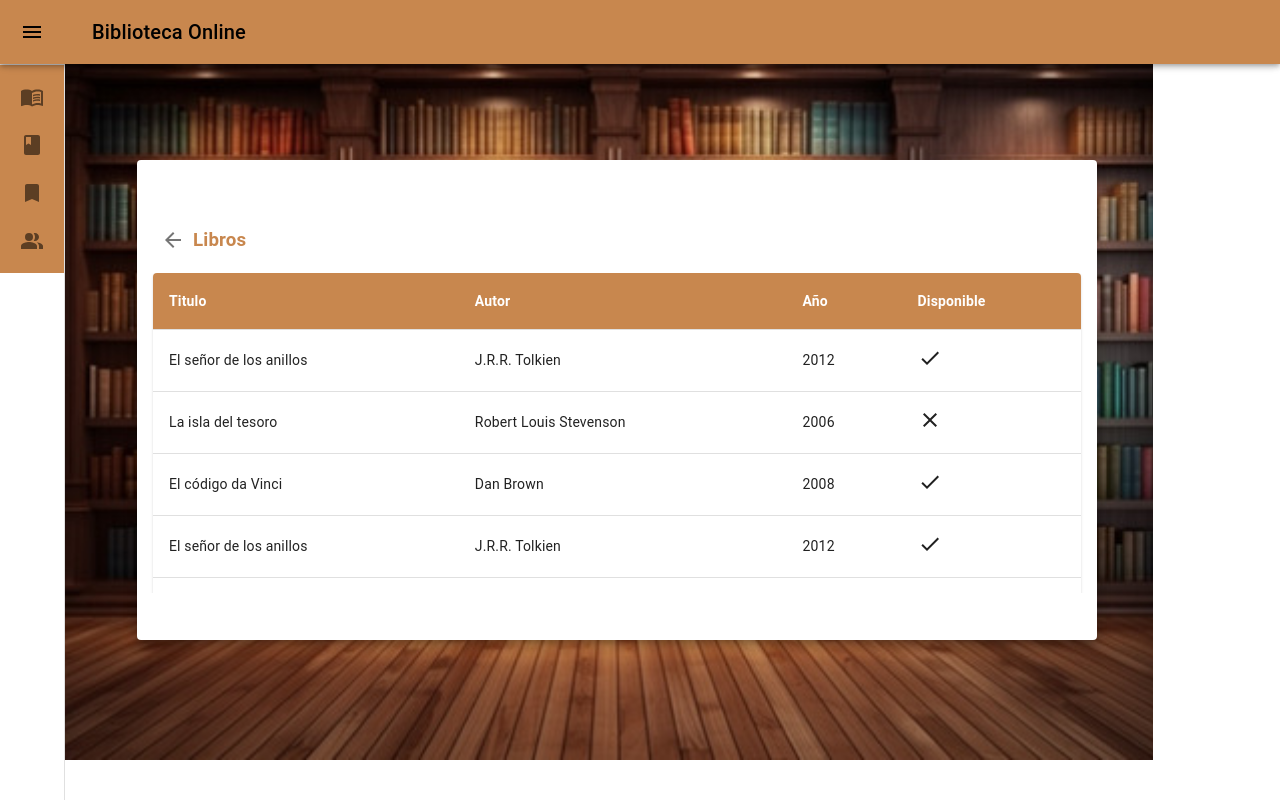
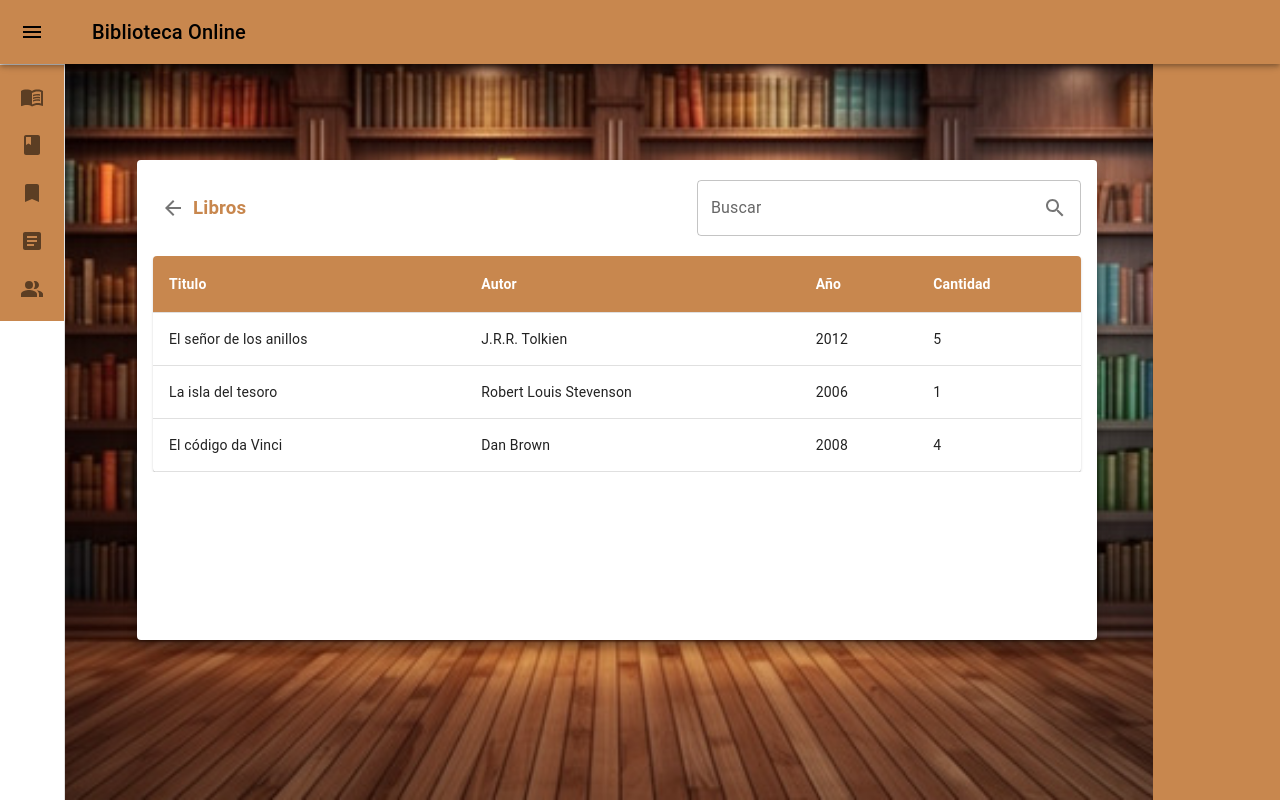
Before and after one commit to Eduardo282x/library-online, a React (Vite) app: page /books in a window 1280 px wide. Built offline with nearby package versions, Linux system fonts and the light colour scheme.

Commit message:
change styles, add tesis, change data, add filter

```diff
--- a/src/App.css
+++ b/src/App.css
@@ -0,0 +1,5 @@
+.appBack{
+    width: 100vw;
+    height: 100vh;
+    background: #c8874e;
+}
--- a/src/App.jsx
+++ b/src/App.jsx
@@ -7,6 +7,7 @@ import { createBrowserRouter, RouterProvider } from 'react-router-dom'
 import { Users } from './components/Users/Users';
 import { Books } from './components/Books/Books';
 import { Reserve } from './components/Reserve/Reserve';
+import { Thesis } from './components/Thesis/Thesis';
 import './App.css'
 
 function App() {
@@ -31,6 +32,10 @@ function App() {
           element: <Reserve/>
         },
         {
+          path: "/thesis",
+          element: <Thesis/>
+        },
+        {
           path: "/users",
           element: <Users/>
         },
@@ -39,7 +44,9 @@ function App() {
   ]);
 
   return (
-    <RouterProvider router={router}/>
+    <div className="appBack">
+      <RouterProvider router={router}/>
+    </div>
   )
 }
 
--- a/src/components/Books/Books.jsx
+++ b/src/components/Books/Books.jsx
@@ -1,17 +1,15 @@
 import { Card } from "../Shared/Card/Card"
 
 export const Books = () => {
-    function createData(title, author, year, avalible) {
-        return { title, author, year, avalible };
+    function createData(title, author, year, amount) {
+        return { title, author, year, amount };
     }
 
     const rows = [
-        createData('El señor de los anillos', 'J.R.R. Tolkien', '2012', true),
-        createData('La isla del tesoro', 'Robert Louis Stevenson', '2006', false),
-        createData('El código da Vinci', 'Dan Brown', '2008', true),
-        createData('El señor de los anillos', 'J.R.R. Tolkien', '2012', true),
-        createData('La isla del tesoro', 'Robert Louis Stevenson', '2006', false),
-        createData('El código da Vinci', 'Dan Brown', '2008', true),
+        createData('El señor de los anillos', 'J.R.R. Tolkien', '2012', 5),
+        createData('La isla del tesoro', 'Robert Louis Stevenson', '2006', 1),
+        createData('El código da Vinci', 'Dan Brown', '2008', 4),
+
     ];
 
     const colmuns = [
@@ -31,9 +29,9 @@ export const Books = () => {
             type: 'string'
         },
         {
-            header:'Disponible',
-            column: 'avalible',
-            type: 'bool'
+            header:'Cantidad',
+            column: 'amount',
+            type: 'string'
         }
     ];
 
--- a/src/components/Layout/Layout.jsx
+++ b/src/components/Layout/Layout.jsx
@@ -21,6 +21,7 @@ import BookIcon from '@mui/icons-material/Book';
 import BookmarkIcon from '@mui/icons-material/Bookmark';
 import MenuBookIcon from '@mui/icons-material/MenuBook';
 import PeopleAltIcon from '@mui/icons-material/PeopleAlt';
+import ArticleIcon from '@mui/icons-material/Article';
 import './layout.css'
 
 const drawerWidth = 200;
@@ -112,6 +113,9 @@ export const Layout = () => {
         if(menu == 'Usuarios'){
             return <PeopleAltIcon/>
         }
+        if(menu == 'Tesis'){
+            return <ArticleIcon/>
+        }
     }
 
     const menu = [
@@ -128,9 +132,13 @@ export const Layout = () => {
             redirect: '/reserve'
         },
         {
+            title:'Tesis',
+            redirect: '/thesis'
+        },
+        {
             title:'Usuarios',
             redirect: '/users'
-        }
+        },
     ];
 
     const handleDrawerOpen = () => {
@@ -196,7 +204,6 @@ export const Layout = () => {
                     <Outlet />
                 </Box>
             </Box>
-
         </div>
     );
 };
--- a/src/components/Layout/layout.css
+++ b/src/components/Layout/layout.css
@@ -9,7 +9,7 @@
     align-items: center;
     justify-content: center;
     width: 85vw;
-    height: 90vh;
+    height: 100vh;
     overflow: hidden;
     background-image: url('../../assets/Img/library-background.jpg');
     background-repeat: no-repeat;
--- a/src/components/Reserve/Reserve.jsx
+++ b/src/components/Reserve/Reserve.jsx
@@ -7,9 +7,6 @@ export const Reserve = () => {
     }
 
     const rows = [
-        createData('El señor de los anillos', 'J.R.R. Tolkien', '2012', true),
-        createData('La isla del tesoro', 'Robert Louis Stevenson', '2006', false),
-        createData('El código da Vinci', 'Dan Brown', '2008', true),
         createData('El señor de los anillos', 'J.R.R. Tolkien', '2012', true),
         createData('La isla del tesoro', 'Robert Louis Stevenson', '2006', false),
         createData('El código da Vinci', 'Dan Brown', '2008', true),
@@ -40,7 +37,7 @@ export const Reserve = () => {
 
     return (
         <div>
-                <Card title={'Reservar'} columns={colmuns} rows={rows} showTable={true}/>
+            <Card title={'Reservar'} columns={colmuns} rows={rows} showTable={true}/>
         </div>
     )
 }
--- a/src/components/Shared/Card/Card.jsx
+++ b/src/components/Shared/Card/Card.jsx
@@ -12,6 +12,11 @@ import CloseIcon from "@mui/icons-material/Close";
 import ArrowBackIcon from '@mui/icons-material/ArrowBack';
 import IconButton from '@mui/material/IconButton';
 import { useNavigate } from "react-router-dom";
+import SearchIcon from '@mui/icons-material/Search';
+import InputAdornment from '@mui/material/InputAdornment';
+import FormControl from '@mui/material/FormControl';
+import OutlinedInput from '@mui/material/OutlinedInput';
+import InputLabel from '@mui/material/InputLabel';
 
 export const Card = ({ title, columns, rows, showTable }) => {
     const navigate = useNavigate();
@@ -24,10 +29,30 @@ export const Card = ({ title, columns, rows, showTable }) => {
         <div className="cardBody">
             <Paper elevation={8} className="paperContent" square={false}>
                 <div className="headerContent">
-                    <IconButton onClick={back}>
-                        <ArrowBackIcon/>
-                    </IconButton>
-                    <h3>{title}</h3>
+                    <div className="titleBack">
+                        <IconButton onClick={back}>
+                            <ArrowBackIcon/>
+                        </IconButton>
+                        <h3>{title}</h3>
+                    </div>
+
+                    {showTable ?
+                    <div className="search">
+                        <FormControl sx={{ width: '30vw' }} variant="outlined">
+                            <InputLabel htmlFor="outlined-adornment-password">Buscar</InputLabel>
+                            <OutlinedInput
+                                id="outlined-adornment-password"
+                                type='text'
+                                endAdornment={
+                                <InputAdornment position="end">
+                                    <SearchIcon/>
+                                </InputAdornment>
+                                }
+                                label="Password"
+                            />
+                        </FormControl>
+                    </div>
+                    : ''}
                 </div>
 
                 {showTable ?
@@ -49,9 +74,9 @@ export const Card = ({ title, columns, rows, showTable }) => {
                                     {col.type == "string" ? row[col.column] : ""}
                                     {col.type == "bool" ? (
                                     row[col.column] == true ? (
-                                        <DoneIcon />
+                                        <DoneIcon color="success"/>
                                     ) : (
-                                        <CloseIcon />
+                                        <CloseIcon color="error"/>
                                     )
                                     ) : (
                                     ""
--- a/src/components/Shared/Card/card.css
+++ b/src/components/Shared/Card/card.css
@@ -10,7 +10,7 @@
     display: flex;
     flex-direction: column;
     align-items: center;
-    justify-content: center;
+    justify-content: flex-start;
     background: #c8874e;
     width: 100%;
     height: 100%;
@@ -40,12 +40,24 @@ h3{
 
 .headerContent{
     width: 100%;
+    height: 4rem;
+    /* border: 2px solid; */
     display: flex;
     align-items: center;
-    justify-content: flex-start;
+    justify-content: space-between;
     padding: 0 1rem;
+    margin: 1rem;
 }
 
+.titleBack{
+    display: flex;
+    align-items: center;
+    justify-content: center;
+}
+
+.search{
+
+}
 ::-webkit-scrollbar {
     background-color: #e4e4e7;
     border-radius: 1rem;
--- /dev/null
+++ b/src/components/Thesis/Thesis.jsx
@@ -0,0 +1,37 @@
+import { Card } from "../Shared/Card/Card";
+
+export const Thesis = () => {
+    function createData(title, author, year) {
+        return { title, author, year };
+    }
+
+    const rows = [
+        createData('Sistemas de inscripción', 'Jose Perez', '2018',),
+        createData('Registro medico', 'Andres Gonzales', '2019',),
+        createData('Sistema de inventario', 'Angel Lopez', '2015', ),
+    ];
+
+    const colmuns = [
+        {
+            header:'Titulo',
+            column: 'title',
+            type: 'string'
+        },
+        {
+            header:'Autor',
+            column: 'author',
+            type: 'string'
+        },
+        {
+            header:'Año',
+            column: 'year',
+            type: 'string'
+        },
+    ];
+
+    return (
+        <div>
+            <Card title={'Tesis'} columns={colmuns} rows={rows} showTable={true}/>
+        </div>
+    )
+}
--- a/src/components/Users/Users.jsx
+++ b/src/components/Users/Users.jsx
@@ -1,9 +1,36 @@
 import { Card } from "../Shared/Card/Card"
 
 export const Users = () => {
+    function createData(name, lastname, identify) {
+        return { name, lastname, identify};
+    }
+
+    const rows = [
+        createData('admin', 'admin', '12345678'),
+        createData('Andrea', 'Carolina', '87654321'),
+    ];
+
+    const colmuns = [
+        {
+            header:'Nombre',
+            column: 'name',
+            type: 'string'
+        },
+        {
+            header:'Apellido',
+            column: 'lastname',
+            type: 'string'
+        },
+        {
+            header:'Cedula',
+            column: 'identify',
+            type: 'string'
+        },
+    ];
+
     return (
         <div>
-            <Card title={'Usuarios'} showTable={false}/>
+            <Card title={'Usuarios'} columns={colmuns} rows={rows} showTable={true}/>
         </div>
     )
 }
```
Lines whose indentation alone changed are shown as unchanged.
